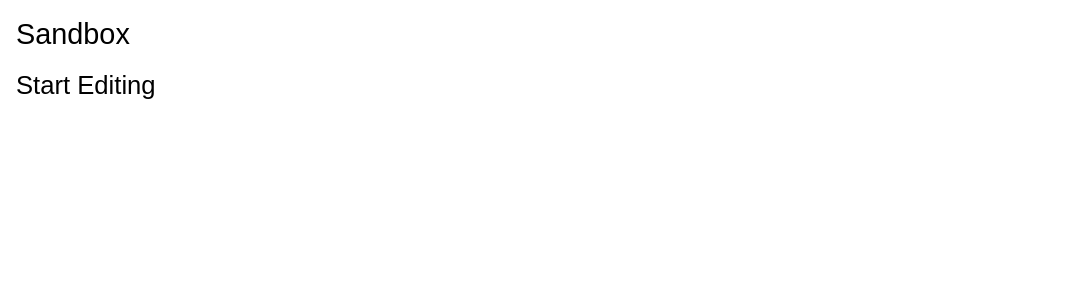
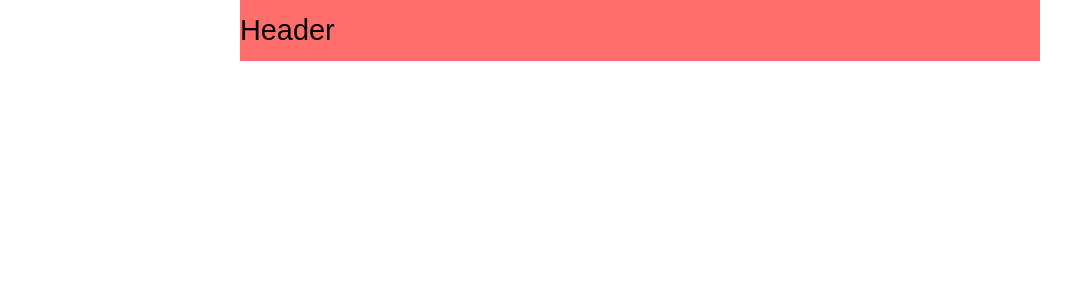
Before and after one commit to Nutod/listingsapp, a React (Create React App) app: page / in a window 1280 px wide. Shown: the top 300 px of the page, without its empty margins (0-1086 px from the left). Built offline with nearby package versions, Linux system fonts and the light colour scheme; a web font is replaced by a local one.

Commit message:
Added new components

```diff
--- a/src/App.js
+++ b/src/App.js
@@ -1,15 +1,19 @@
 import styled from 'styled-components'
+import { container } from './styles/utils/container'
 import { flow } from './styles/utils/flow'
 
 const Wrapper = styled.div`
+  ${container}
   ${flow}
+
+  background: var(--color-primary);
+  padding: var(--space-100) 0;
 `
 
 export default function App() {
   return (
     <Wrapper>
-      <h1>Sandbox</h1>
-      <h2>Start Editing</h2>
+      <h1>Header</h1>
     </Wrapper>
   )
 }
--- a/src/styles/global.js
+++ b/src/styles/global.js
@@ -1,8 +1,8 @@
-import {createGlobalStyle} from 'styled-components'
-import {RESET} from './reset'
-import {ELEMENTS} from './elements'
-import {CRITICAL} from './critical'
-import {TYPOGRAPHY} from './typography'
+import { createGlobalStyle } from 'styled-components'
+import { RESET } from './reset'
+import { ELEMENTS } from './elements'
+import { CRITICAL } from './critical'
+import { TYPOGRAPHY } from './typography'
 
 export const GlobalStyles = createGlobalStyle`
   ${RESET}
@@ -32,6 +32,6 @@ export const GlobalStyles = createGlobalStyle`
    overflow-x: hidden;
    font-size: 1.1rem;
    margin: 0;
-   padding: 1rem;
+   padding: 0;
   }
 `
```
Also changed, not shown: src/components/Card.js (added), src/components/Layout.js (added), src/components/Logo.js (added), src/components/Nav.js (added), src/pages/Home.js (added), src/pages/Listings.js (added), src/pages/Users.js (added).
